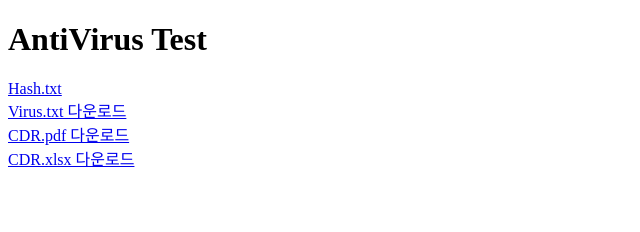
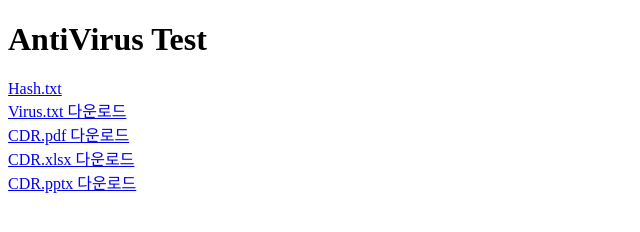
Before and after one commit to Dolmaeng-e/FGT_TEST, a plain HTML site: page index.html in a window 1280 px wide. Shown: the whole page, without its empty margins (0-640 px from the left). Drawn offline with Linux system fonts and the light colour scheme.

Commit message:
Update index.html

```diff
--- a/index.html
+++ b/index.html
@@ -13,5 +13,7 @@
     <a href="CDR.pdf" download>CDR.pdf 다운로드</a>
     <br>
     <a href="CDR.xlsx" download>CDR.xlsx 다운로드</a>
+    <br>
+    <a href="CDR.pptx" download>CDR.pptx 다운로드</a>
 </body>
 </html>
```
